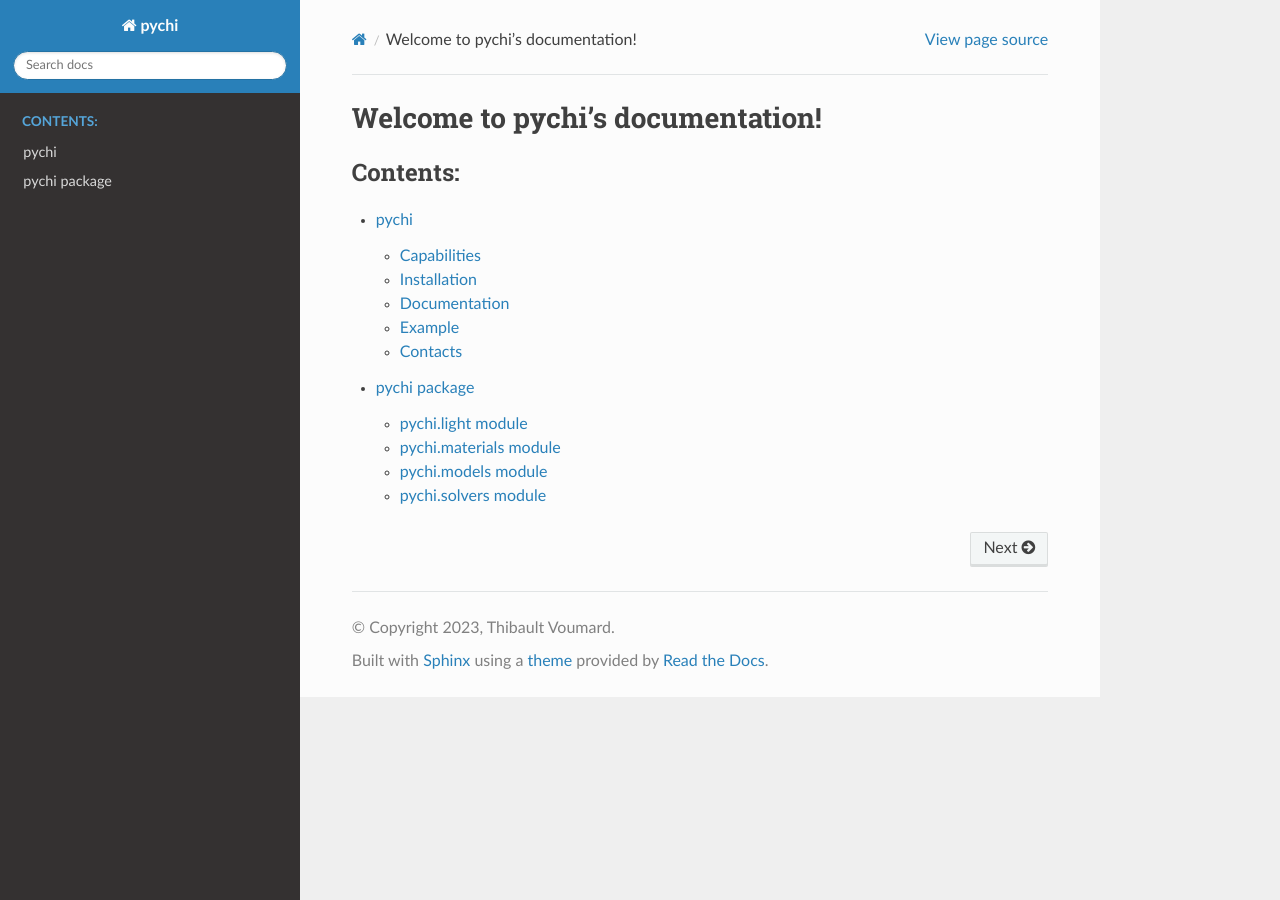
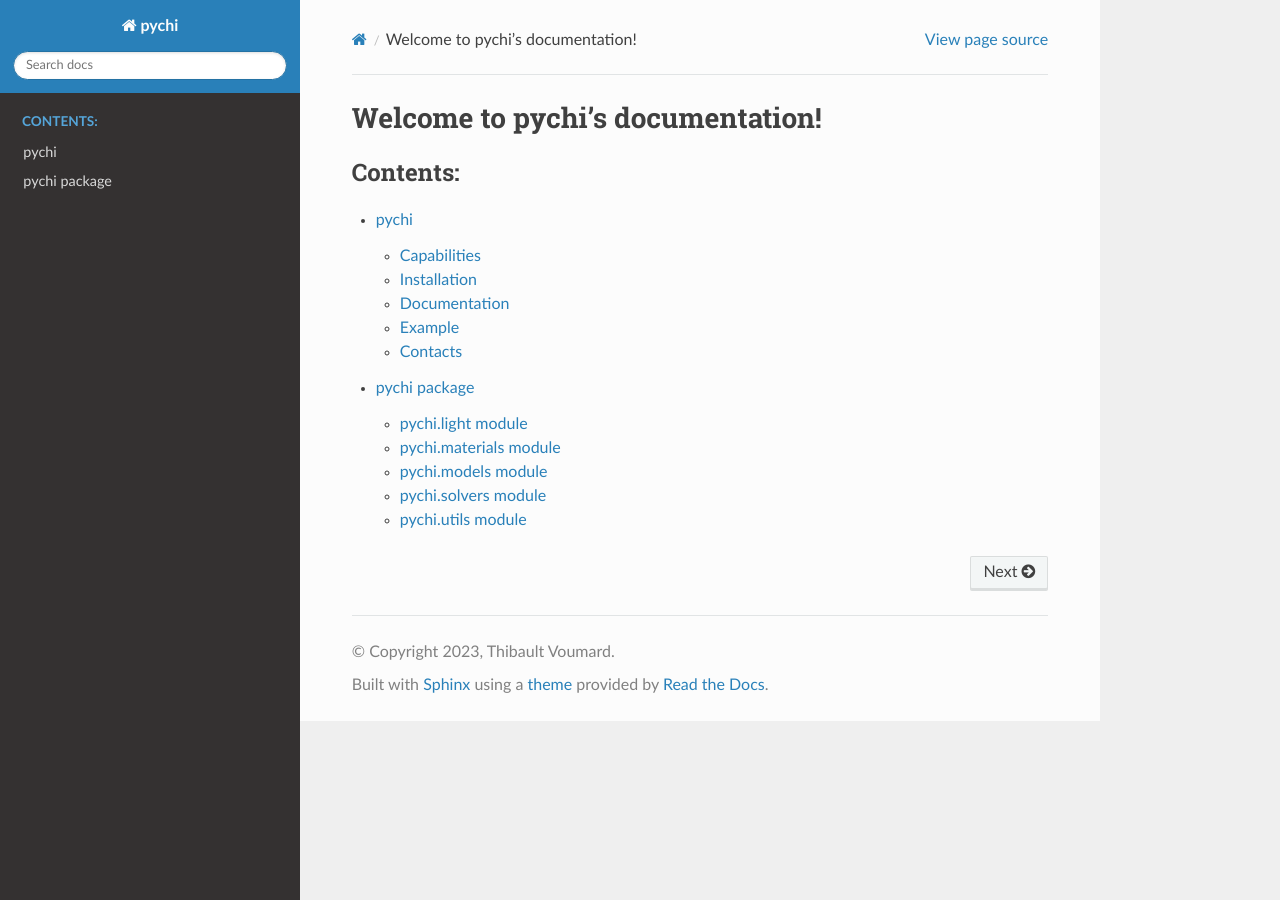
Before and after one commit to pychi-code/pychi, a Sphinx documentation site: the page built from docs/index.rst, in a window 1280 px wide. Built offline with Sphinx 7.4.7 and the Read the Docs theme 3.1.0, drawn with Linux system fonts in a browser that asks for light colours.

Commit message:
Update pychi.rst
Added utils to read the docs

```diff
--- a/docs/pychi.rst
+++ b/docs/pychi.rst
@@ -32,3 +32,11 @@ pychi.solvers module
    :members:
    :undoc-members:
    :show-inheritance:
+
+pychi.utils module
+--------------------
+
+.. automodule:: pychi.utils
+   :members:
+   :undoc-members:
+   :show-inheritance:
```
